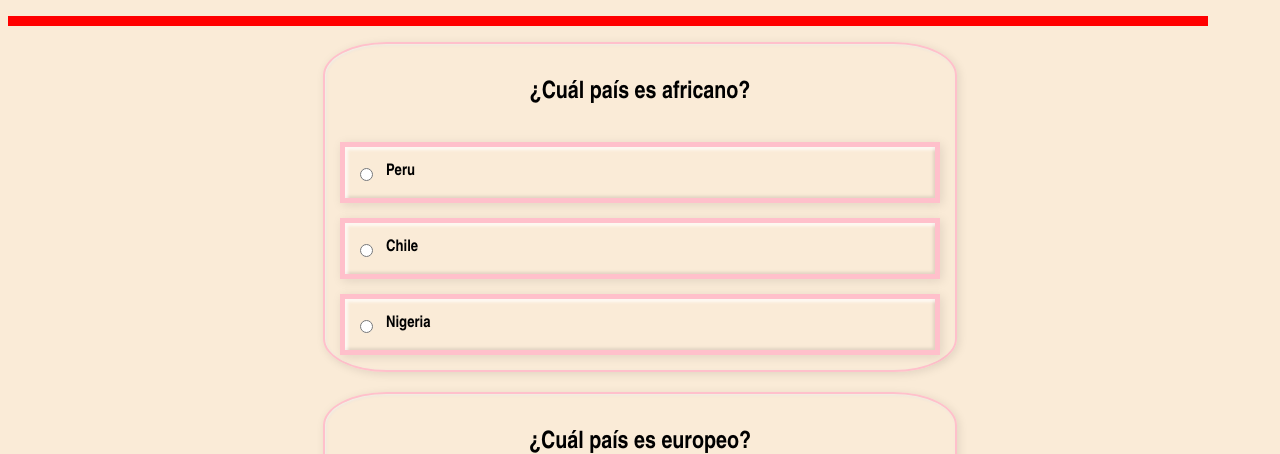
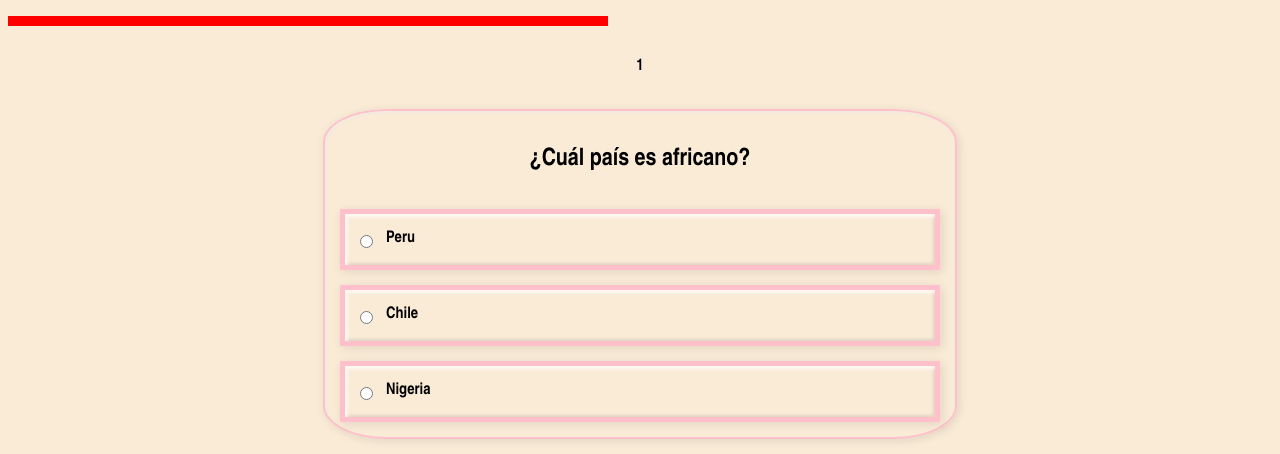
Before and after one commit to Fcasanova92/Proyect--Quizz-Game, a Flask app: a page that uses templates/quizz-game/cuestionario.html in a window 1280 px wide. Shown: the part 142-596 px from the top of the page. Run offline with Flask 3, Linux system fonts and the light colour scheme.

Commit message:
cambios en la barra

```diff
--- a/static/css/index_style.css
+++ b/static/css/index_style.css
@@ -83,12 +83,8 @@ body{
 }
 
 .time{
-    width: 1200px;
+    align-self: flex-start;
+    width: 600px;
     height: 10px;
     background: red;
-    transition: width 60s;
 }
-
-.time:hover{
-    width: 0px;
-}
--- a/static/js/cuestionario_script.js
+++ b/static/js/cuestionario_script.js
@@ -29,6 +29,7 @@ function option_Selected(){
     return opciones_elegidas
 
 }
+
 
 $(document).ready(function(){
 
@@ -71,3 +72,59 @@ $(".cuestionario").on("submit", function(event){
 })
 
 })
+
+
+$(document).ready( ()=>{
+
+    const time = $(".time");
+
+    let time_width = time.width();
+
+    let num_time_out = 3
+
+
+    let time_out = setTimeout(()=>{
+
+        setInterval(()=>{
+
+            const counter = document.querySelector(".counter")
+
+                if(num_time_out >= 0){
+
+                    counter.innerHTML = num_time_out
+
+                    num_time_out = num_time_out - 1;
+
+
+                }else{
+
+                    clearInterval(time_out)
+
+                 }
+
+            },1000)
+
+    }, 3000)
+
+    // if(time_out){
+
+    //     const time_interval =  setTimeout(()=> {setInterval(() => {
+
+    //         if (time_width >=0){
+
+    //              time_width = time_width - 1
+
+    //              time.width(time_width)
+
+    //             }else{
+
+    //                     clearInterval(time_interval)
+    //                 }
+
+    //             }, 100)}, 1000 )
+
+    //     }
+
+        }
+
+    )
--- a/templates/quizz-game/cuestionario.html
+++ b/templates/quizz-game/cuestionario.html
@@ -22,7 +22,8 @@
         </header>
 
 
-        <span class="time"></span>
+        <div class="time"></div>
+        <p class="counter"></p>
 
         <form class="cuestionario" id="{{id}}" action="">
 
```
